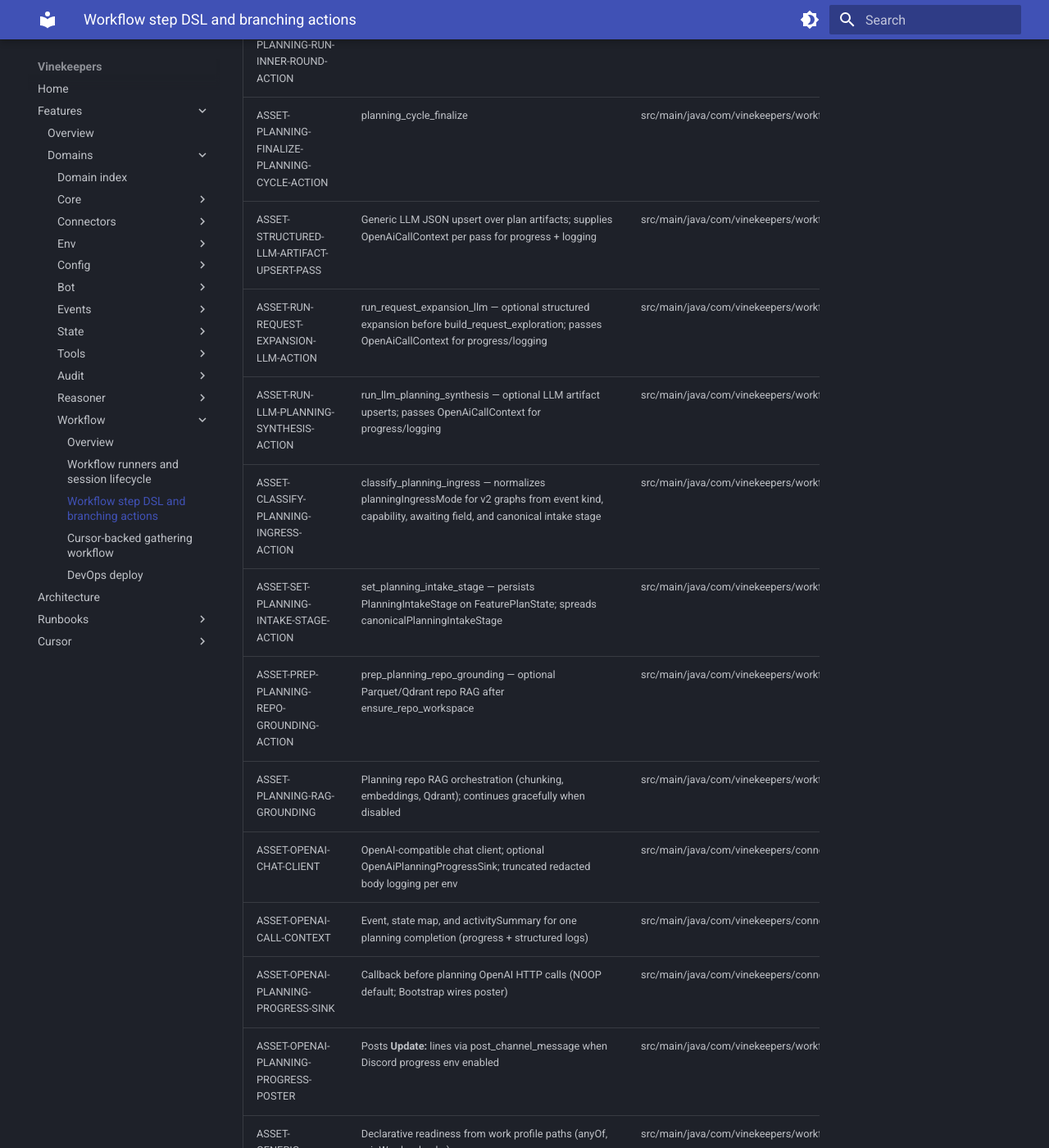
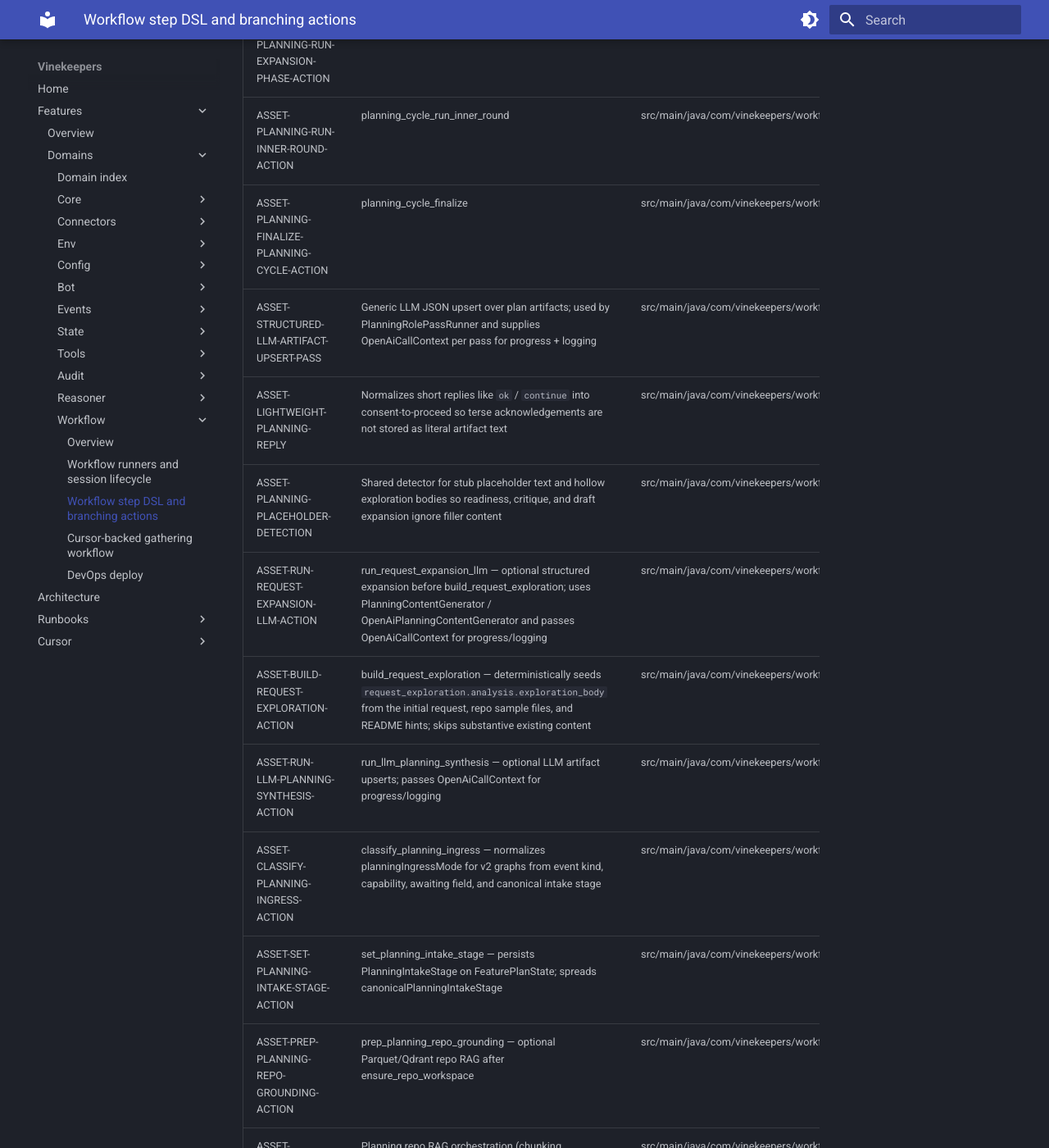
Before and after one commit to perfectedge13/Vinekeepers, an MkDocs documentation site: the page built from mkdoc/features/domain/workflow/workflow-steps.md, in a window 1280 px wide and 1400 px high, scrolled down 6416 px. Shown: the whole window at 82% size. Built offline with MkDocs 1.6.1 and Material for MkDocs 9.7.7, drawn with Linux system fonts in a browser that asks for light colours; some of the changed text lies outside the part shown.

Commit message:
Update planning workflow traceability
Sync the workflow and core registries with the current planning asset surface and refresh the matching mkdoc pages so Bootstrap and workflow-step coverage reflect the shipped implementation.

Made-with: Cursor

```diff
--- a/mkdoc/features/domain/workflow/workflow-steps.md
+++ b/mkdoc/features/domain/workflow/workflow-steps.md
@@ -54,13 +54,17 @@ Workflow step DSL and branching actions (REQ-WORKFLOW-001, REQ-WORKFLOW-002). `W
 | ASSET-PLANNING-GAP-EVALUATOR | Clarification gating: legacy OPEN ledger rehydration vs canonical_v1 gap pending; CANONICAL_V1 skips stale ledger re-ranking | src/main/java/com/vinekeepers/workflow/planning/PlanningGapEvaluator.java |
 | ASSET-PLANNING-COORDINATOR-ROLE | COORDINATOR pass enum with consolidated LLM prompt block for StructuredLlmArtifactUpsertPass | src/main/java/com/vinekeepers/workflow/planning/PlanningCoordinatorRole.java |
 | ASSET-CONFIGURABLE-PASS-RUNNER | Parses planningRolePassOrder into ordered PlanningCoordinatorRole list | src/main/java/com/vinekeepers/workflow/planning/ConfigurablePassRunner.java |
+| ASSET-PLANNING-ROLE-PASS-RUNNER | Executes one architect/auditor/scribe pass by delegating the selected coordinator role prompt to StructuredLlmArtifactUpsertPass and returning applied-upsert/follow-up metadata | src/main/java/com/vinekeepers/workflow/planning/PlanningRolePassRunner.java |
 | ASSET-PLANNING-READINESS-SPREAD | Planning-cycle explanatory readiness helper: spreads review/approval allowance keys and reasons without owning final reviewReady / approvalReady flags | src/main/java/com/vinekeepers/workflow/planning/PlanningReadinessSpread.java |
 | ASSET-EXECUTE-PLANNING-ROOM-CYCLE-ACTION | execute_planning_room_cycle — full cycle facade | src/main/java/com/vinekeepers/workflow/actions/ExecutePlanningRoomCycleAction.java |
 | ASSET-PLANNING-RUN-EXPANSION-PHASE-ACTION | planning_cycle_run_expansion | src/main/java/com/vinekeepers/workflow/actions/PlanningRunExpansionPhaseAction.java |
 | ASSET-PLANNING-RUN-INNER-ROUND-ACTION | planning_cycle_run_inner_round | src/main/java/com/vinekeepers/workflow/actions/PlanningRunInnerRoundAction.java |
 | ASSET-PLANNING-FINALIZE-PLANNING-CYCLE-ACTION | planning_cycle_finalize | src/main/java/com/vinekeepers/workflow/actions/PlanningFinalizePlanningCycleAction.java |
-| ASSET-STRUCTURED-LLM-ARTIFACT-UPSERT-PASS | Generic LLM JSON upsert over plan artifacts; supplies OpenAiCallContext per pass for progress + logging | src/main/java/com/vinekeepers/workflow/planning/StructuredLlmArtifactUpsertPass.java |
-| ASSET-RUN-REQUEST-EXPANSION-LLM-ACTION | run_request_expansion_llm — optional structured expansion before build_request_exploration; passes OpenAiCallContext for progress/logging | src/main/java/com/vinekeepers/workflow/actions/RunRequestExpansionLlmAction.java |
+| ASSET-STRUCTURED-LLM-ARTIFACT-UPSERT-PASS | Generic LLM JSON upsert over plan artifacts; used by PlanningRolePassRunner and supplies OpenAiCallContext per pass for progress + logging | src/main/java/com/vinekeepers/workflow/planning/StructuredLlmArtifactUpsertPass.java |
+| ASSET-LIGHTWEIGHT-PLANNING-REPLY | Normalizes short replies like `ok` / `continue` into consent-to-proceed so terse acknowledgements are not stored as literal artifact text | src/main/java/com/vinekeepers/workflow/planning/LightweightPlanningReply.java |
+| ASSET-PLANNING-PLACEHOLDER-DETECTION | Shared detector for stub placeholder text and hollow exploration bodies so readiness, critique, and draft expansion ignore filler content | src/main/java/com/vinekeepers/workflow/planning/PlanningPlaceholderDetection.java |
+| ASSET-RUN-REQUEST-EXPANSION-LLM-ACTION | run_request_expansion_llm — optional structured expansion before build_request_exploration; uses PlanningContentGenerator / OpenAiPlanningContentGenerator and passes OpenAiCallContext for progress/logging | src/main/java/com/vinekeepers/workflow/actions/RunRequestExpansionLlmAction.java |
+| ASSET-BUILD-REQUEST-EXPLORATION-ACTION | build_request_exploration — deterministically seeds `request_exploration.analysis.exploration_body` from the initial request, repo sample files, and README hints; skips substantive existing content | src/main/java/com/vinekeepers/workflow/actions/BuildRequestExplorationAction.java |
 | ASSET-RUN-LLM-PLANNING-SYNTHESIS-ACTION | run_llm_planning_synthesis — optional LLM artifact upserts; passes OpenAiCallContext for progress/logging | src/main/java/com/vinekeepers/workflow/actions/RunLlmPlanningSynthesisAction.java |
 | ASSET-CLASSIFY-PLANNING-INGRESS-ACTION | classify_planning_ingress — normalizes planningIngressMode for v2 graphs from event kind, capability, awaiting field, and canonical intake stage | src/main/java/com/vinekeepers/workflow/actions/ClassifyPlanningIngressAction.java |
 | ASSET-SET-PLANNING-INTAKE-STAGE-ACTION | set_planning_intake_stage — persists PlanningIntakeStage on FeaturePlanState; spreads canonicalPlanningIntakeStage | src/main/java/com/vinekeepers/workflow/actions/SetPlanningIntakeStageAction.java |
```
Also changed, not shown: mkdoc/features/domain/core/core.md (+1 -1 lines), 2 other files.
